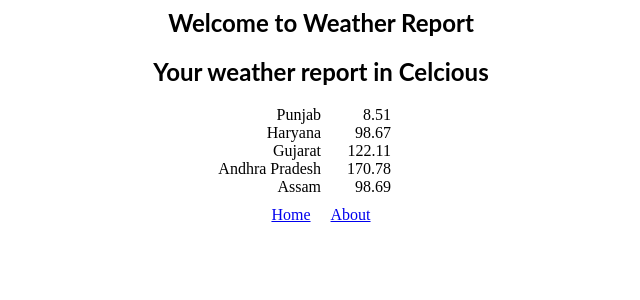
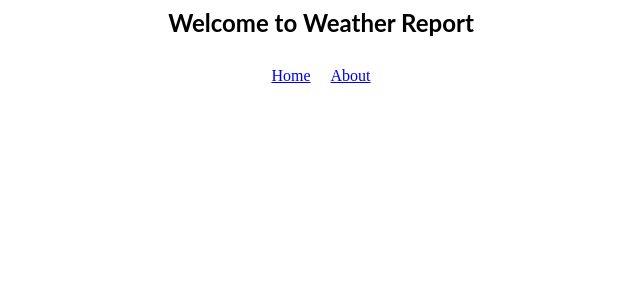
Before and after one commit to codingSlate/react-routing, a React (Create React App) app: page / in a window 1280 px wide. Shown: the top 300 px of the page, without its empty margins (319-959 px from the left). Built offline with nearby package versions, Linux system fonts and the light colour scheme.

Commit message:
next ro so match param

```diff
--- a/src/App.js
+++ b/src/App.js
@@ -13,7 +13,7 @@ const App = () => {
         <main>
           <Route path="/" exact component={Home} />
           <Route path="/about" component={About} />
-          <Report scale="celcious"/>
+          <Route path="/reports/:scale" component={Report} />
         </main>
         <Footer />
       </div>
```
